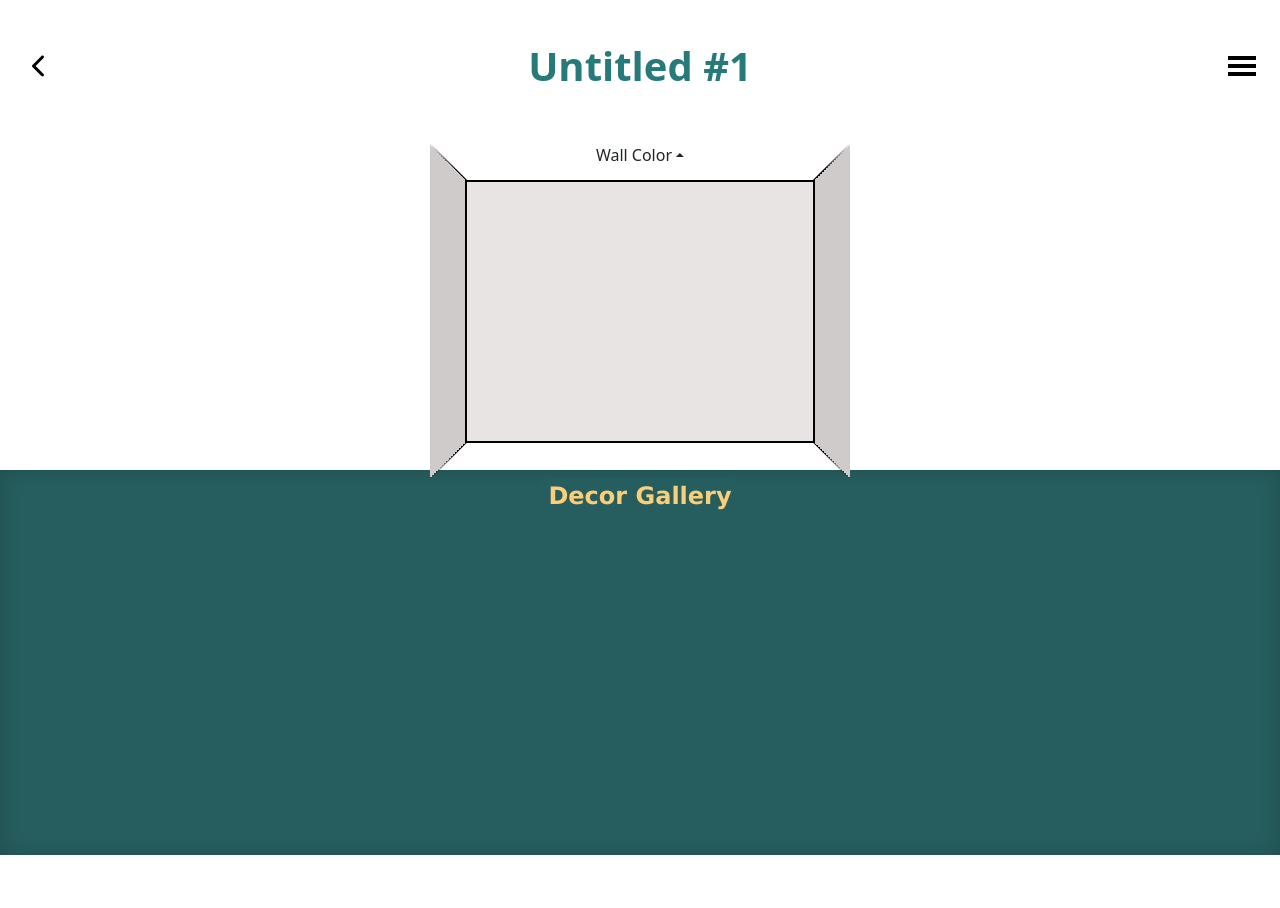
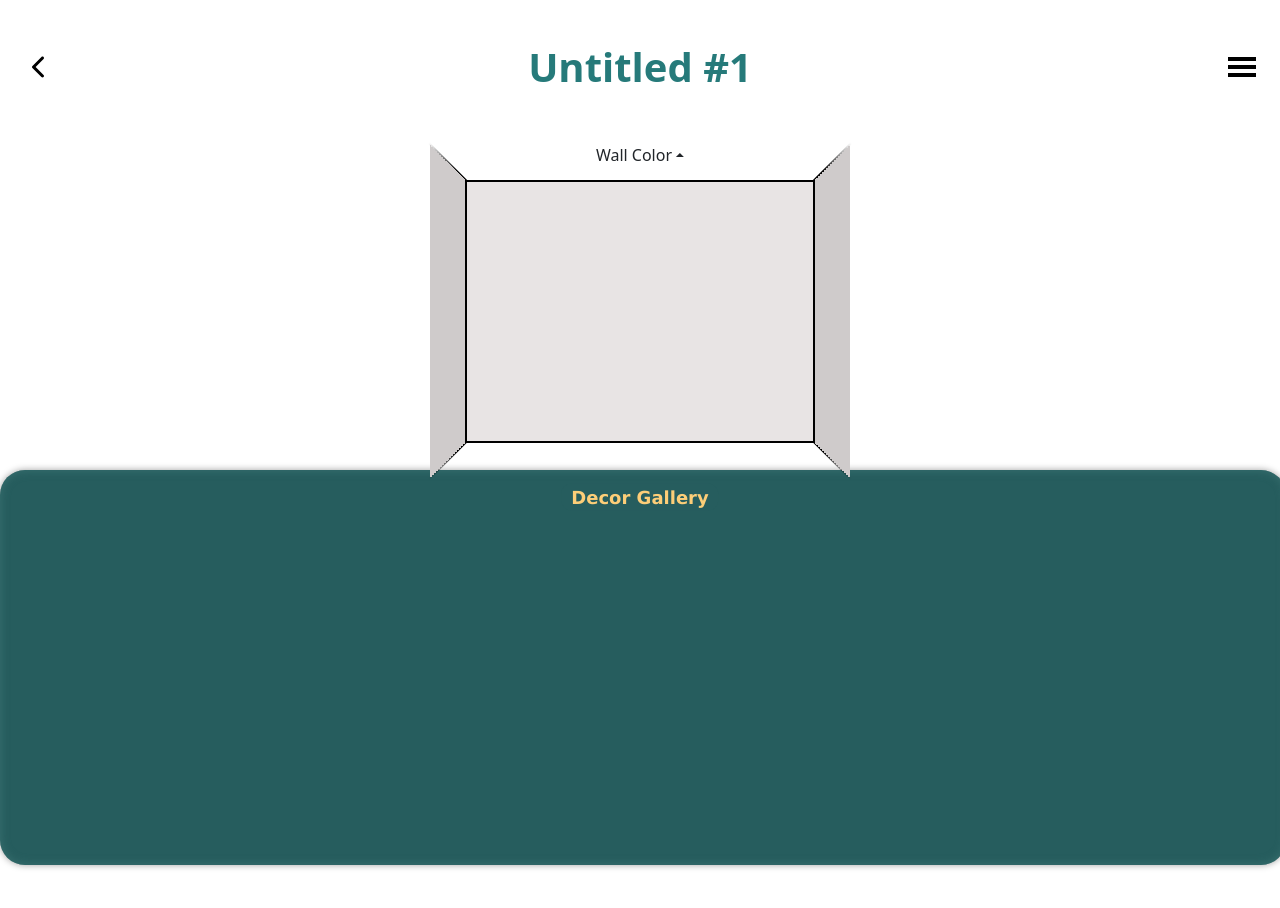
Before and after one commit to RudyCab/wallgenie-test, a React (Create React App) app: page /WallEditor in a window 1280 px wide. Shown: the top 908 px of the page. Built offline with nearby package versions, Linux system fonts and the light colour scheme.

Commit message:
resize slider title

```diff
--- a/src/WallEditor/Slider.css
+++ b/src/WallEditor/Slider.css
@@ -11,24 +11,27 @@
   position: relative;
 }
 
-.slider-title {
+.slider-background {
+  margin-top: 145px;
+  height: 395px;
+  width: 100.5%;
+  border-radius: 25px;
+  background: #265d5e;
+  box-shadow:
+    0 0 7.5px #0000005f,
+    inset 0 0 10px #3f7676d2;
+}
+
+#slider-title {
   position: absolute;
   left: 50%;
-  transform: translate(-50%, 425%);
+  transform: translate(-50%, 50%);
   color: #FDCE78;
   background-color: #265d5e;
   font-weight: bolder;
   padding-left: 10px;
   padding-right: 10px;
   border-radius: 10px;
-  font-size: x-large;
+  font-size: large;
   font-family: 'Lucida Sans', 'Lucida Sans Regular', 'Lucida Grande', 'Lucida Sans Unicode', Geneva, Verdana, sans-serif;
 }
-
-.slider-background {
-  margin-top: 145px;
-  height: 385px;
-  width: 100%;
-  background: #265d5e;
-  box-shadow: inset 0 0 20px #0000002a;
-}
--- a/src/WallEditor/Slider.jsx
+++ b/src/WallEditor/Slider.jsx
@@ -22,8 +22,9 @@ const Slider = ({ images, shuffle, setShuffle }) => {
         </div>
       </div>
       {/* SLIDER BACKGROUND */}
-      <span className="slider-title">Decor Gallery</span>
-      <div className="slider-background" />
+      <div className="slider-background">
+        <span id="slider-title">Decor Gallery</span>
+      </div>
     </>
   );
 };
```
